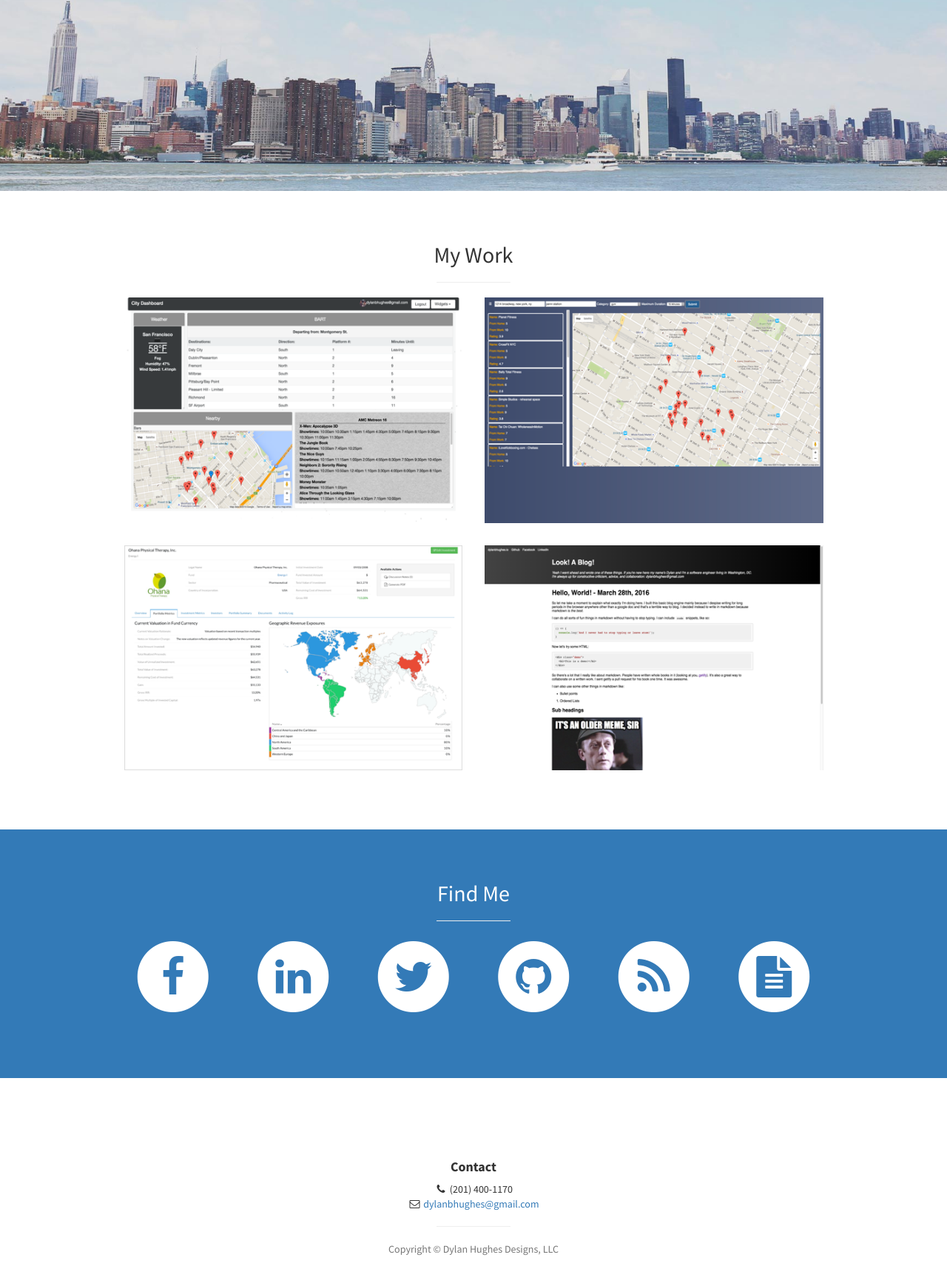
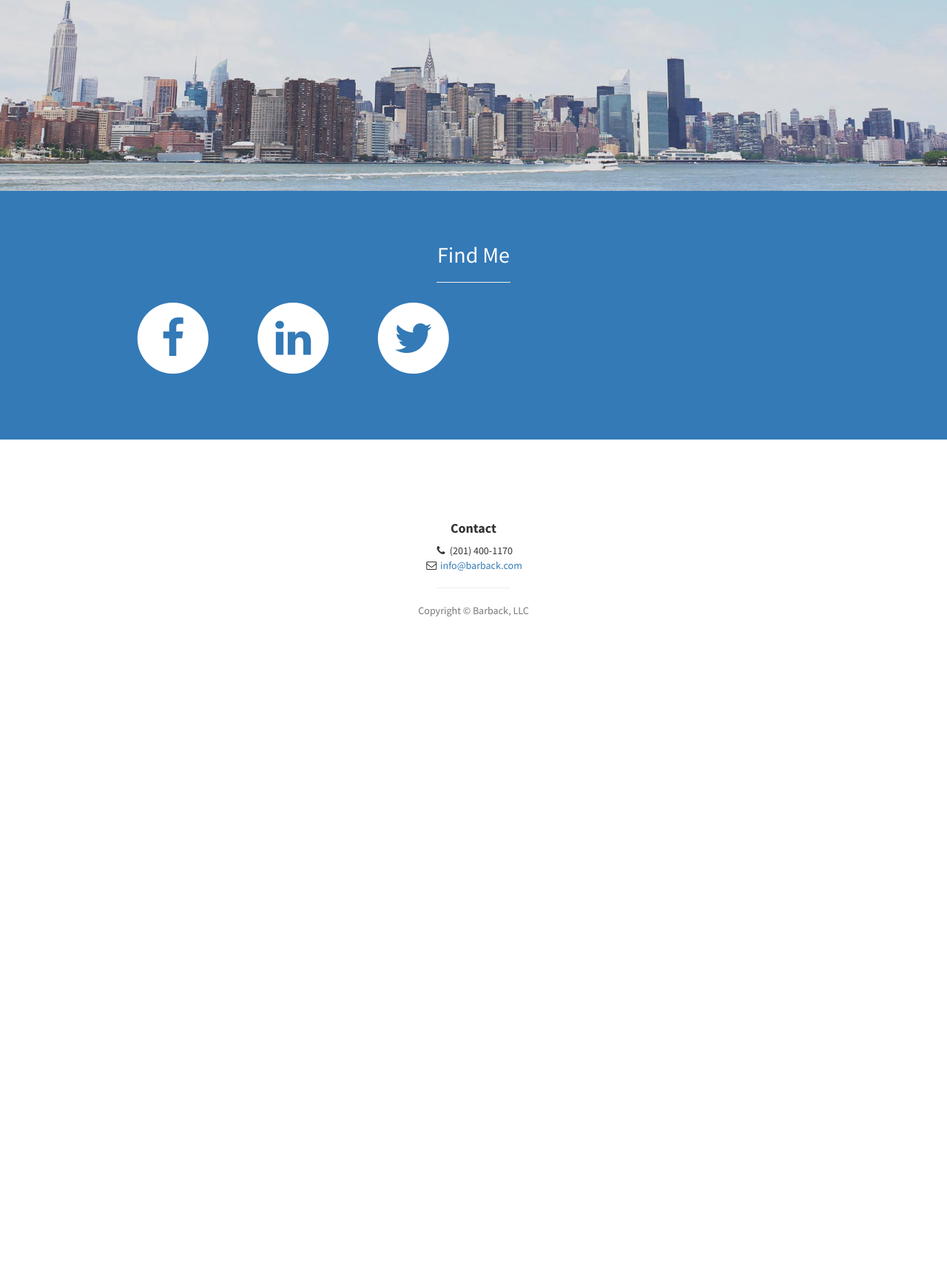
Before and after one commit to dylanbhughes/dylanbhughes.github.io, a plain HTML site: page index.html in a window 1280 px wide. Shown: the part 542-2253 px from the top of the page at 74% size. After the commit the page ends 1487 px from the top, so only its background shows below. Drawn offline with Linux system fonts and the light colour scheme.

Commit message:
Updated to holding page

```diff
--- a/index.html
+++ b/index.html
@@ -64,9 +64,7 @@
 <header id="top" class="header">
     <div class="text-vertical-center">
         <h1>Hi There</h1>
-        <h3>My name's Dylan. I build elegant applications.</h3>
-        <br>
-        <a href="#portfolio" class="btn btn-dark btn-lg">Take a Look</a>
+        <h3>Something Awesome Will Be Here Soon.</h3>
     </div>
 </header>
 
@@ -82,54 +80,6 @@
     </div>
 </section> -->
 
-
-<!-- Portfolio -->
-<section id="portfolio" class="portfolio">
-    <div class="container">
-        <div class="row">
-            <div class="col-lg-10 col-lg-offset-1 text-center">
-                <h2>My Work</h2>
-                <hr class="small">
-                <div class="row">
-                    <div class="col-md-6">
-                        <div class="portfolio-item">
-                            <a href="https://github.com/dylanbhughes/CityDashboard" target="_blank">
-                                <img class="img-portfolio img-responsive" src="img/CityDashboard.png">
-                            </a>
-                        </div>
-                    </div>
-                    <div class="col-md-6">
-                        <div class="portfolio-item">
-                            <a href="https://github.com/dylanbhughes/OnTheWay" target="_blank">
-                                <img class="img-portfolio img-responsive" src="img/OnTheWay.png">
-                            </a>
-                        </div>
-                    </div>
-                    <div class="col-md-6">
-                        <div class="portfolio-item">
-                            <a href="https://www.pfasolutions.com/gp/performance-management" target="_blank">
-                                <img class="img-portfolio img-responsive" src="img/firmview.png">
-                            </a>
-                        </div>
-                    </div>
-                    <div class="col-md-6">
-                        <div class="portfolio-item">
-                            <a href="http://blog.dylanbhughes.io/#post1" target="_blank">
-                                <img class="img-portfolio img-responsive" src="img/MarkdownBlog.png">
-                            </a>
-                        </div>
-                    </div>
-                </div>
-                <!-- /.row (nested) -->
-                <!-- <a href="#" class="btn btn-dark">View More Items</a> -->
-            </div>
-            <!-- /.col-lg-10 -->
-        </div>
-        <!-- /.row -->
-    </div>
-    <!-- /.container -->
-</section>
-
 <!-- Services -->
 <!-- The circle icons use Font Awesome's stacked icon classes. For more information, visit http://fontawesome.io/examples/ -->
 <section id="findMe" class="services bg-primary">
@@ -143,7 +93,7 @@
                         <div class="service-item">
                             <span class="fa-stack fa-4x">
                             <i class="fa fa-circle fa-stack-2x"></i>
-                            <a href="http://www.facebook.com/dylanbhughes" target="_blank"><i class="fa fa-facebook fa-stack-1x text-primary"></i></a>
+                            <a href="http://www.facebook.com/barbackapp" target="_blank"><i class="fa fa-facebook fa-stack-1x text-primary"></i></a>
                         </span>
                         </div>
                     </div>
@@ -159,31 +109,7 @@
                         <div class="service-item">
                             <span class="fa-stack fa-4x">
                             <i class="fa fa-circle fa-stack-2x"></i>
-                            <a target="_blank" href="http://twitter.com/dylanbhughes"><i class="fa fa-twitter fa-stack-1x text-primary"></i></a>
-                        </span>
-                        </div>
-                    </div>
-                    <div class="col-md-2 col-sm-6">
-                        <div class="service-item">
-                            <span class="fa-stack fa-4x">
-                            <i class="fa fa-circle fa-stack-2x"></i>
-                            <a target="_blank" href="http://www.github.com/dylanbhughes"><i class="fa fa-github fa-stack-1x text-primary"></i></a>
-                        </span>
-                        </div>
-                    </div>
-                    <div class="col-md-2 col-sm-6">
-                        <div class="service-item">
-                            <span class="fa-stack fa-4x">
-                            <i class="fa fa-circle fa-stack-2x"></i>
-                            <a target="_blank" href="http://blog.dylanbhughes.io"><i class="fa fa-rss fa-stack-1x text-primary"></i></a>
-                        </span>
-                        </div>
-                    </div>
-                    <div class="col-md-2 col-sm-6">
-                        <div class="service-item">
-                            <span class="fa-stack fa-4x">
-                            <i class="fa fa-circle fa-stack-2x"></i>
-                            <a target="_blank" href="./resume"><i class="fa fa-file-text fa-stack-1x text-primary"></i></a>
+                            <a target="_blank" href="http://twitter.com/barbackapp"><i class="fa fa-twitter fa-stack-1x text-primary"></i></a>
                         </span>
                         </div>
                     </div>
@@ -219,11 +145,11 @@
                 </h4>
                 <ul class="list-unstyled">
                     <li><i class="fa fa-phone fa-fw"></i> (201) 400-1170</li>
-                    <li><i class="fa fa-envelope-o fa-fw"></i>  <a target="_blank" href="mailto:dylanbhughes@gmail.com">dylanbhughes@gmail.com</a>
+                    <li><i class="fa fa-envelope-o fa-fw"></i>  <a target="_blank" href="mailto:info@barback.com">info@barback.com</a>
                     </li>
                 </ul>
                 <hr class="small">
-                <p class="text-muted">Copyright &copy; Dylan Hughes Designs, LLC</p>
+                <p class="text-muted">Copyright &copy; Barback, LLC</p>
             </div>
         </div>
     </div>
```
